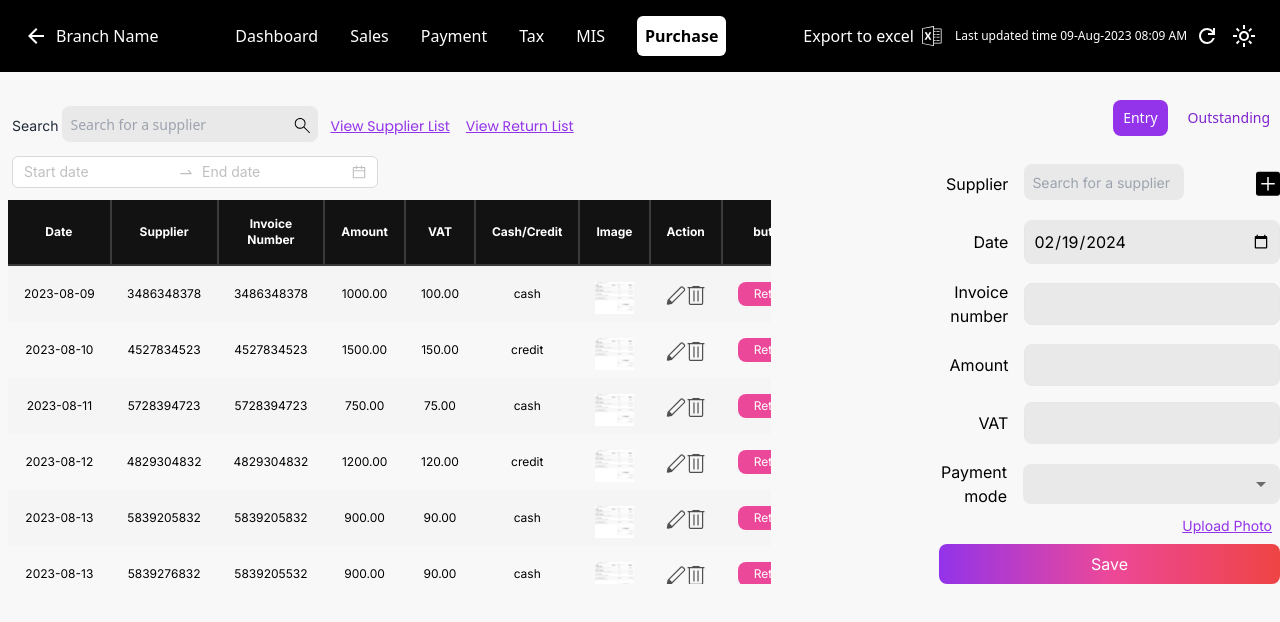
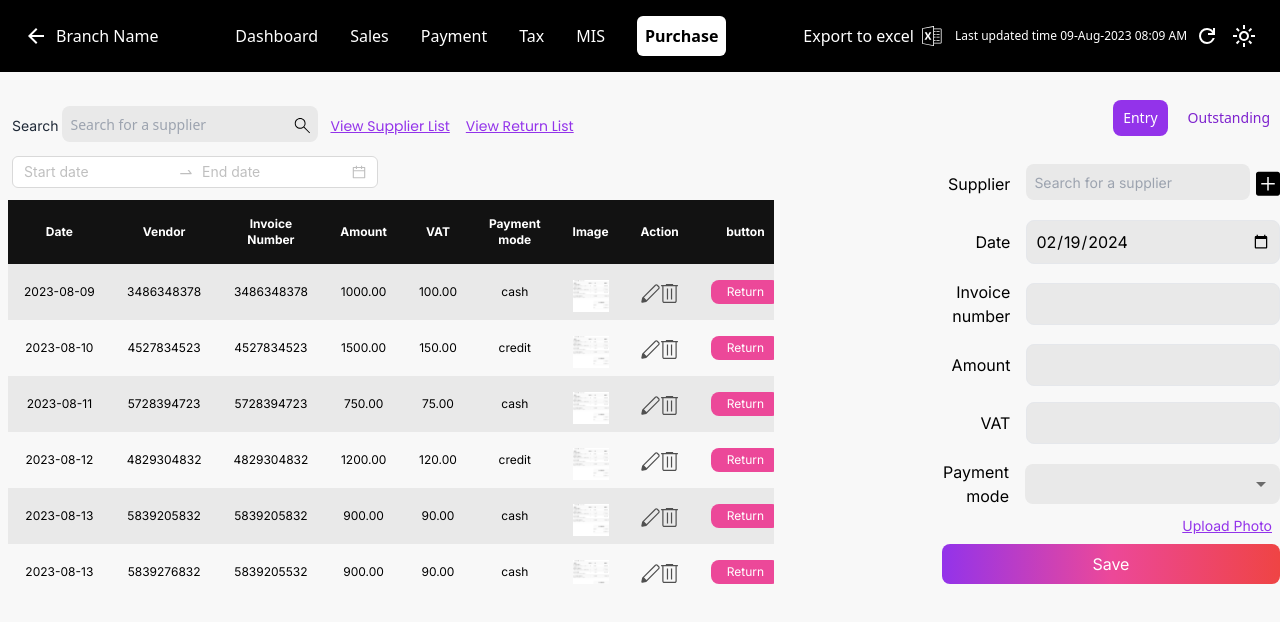
Before and after one commit to amarnadhcp/Sacrosys-purchase, a React (Create React App) app: page /purchase in a window 1280 px wide. Shown: the top 622 px of the page. Built offline with nearby package versions, Linux system fonts and the light colour scheme.

Commit message:
feat(updated completed)

```diff
--- a/src/component/AutoComplete/Autocomplete.jsx
+++ b/src/component/AutoComplete/Autocomplete.jsx
@@ -118,7 +118,7 @@ const Autocomplete = ({ suggestions, width, height,MinWidth, onInputChange,onSel
         value={input}
         ref={autocompleteRef}
         placeholder="Search for a supplier"
-        className={`bg-inputColor rounded-lg p-2  w-${MinWidth||40}  md:w-${width||52}
+        className={`bg-inputColor rounded-lg p-2  w-${MinWidth||40}  md:w-${width||56}
         text-sm mb-1 outline-none h-9 md:h-${height || "10"}`}
       />
       {renderAutocomplete()}
--- a/src/component/Entry/EntryTable.jsx
+++ b/src/component/Entry/EntryTable.jsx
@@ -13,11 +13,7 @@ function EntryTable() {
   const [selectedDateRange, setSelectedDateRange] = useState([]);
 
   const handleDateRangeChange = (dates) => {
-    if (!dates) {
-      setSelectedDateRange([]);
-      return;
-    }
-    setSelectedDateRange(dates);
+    !dates ? setSelectedDateRange([]) : setSelectedDateRange(dates);
   };
 
   // Filter data based on selected date range
@@ -40,22 +36,22 @@ function EntryTable() {
           <table className="w-full text-xs text-left rtl:text-right text-gray-500 dark:text-gray-400 z-0 border-collapse">
             <thead className="sticky  top-0 text-xs text-white font-inter bg-custom-black text-center ">
               <tr>
-                <th className="px-2 py-2 md:px-4 md:py-4 border-b-2 border-r-2 border-solid border-[#3A3A3A]">Date</th>
-                <th className="px-2 py-2 md:px-4 md:py-4 border-b-2 border-r-2 border-solid border-[#3A3A3A]">Supplier</th>
-                <th className="px-2 py-2 md:px-4 md:py-4 border-b-2 border-r-2 border-solid border-[#3A3A3A]">Invoice Number</th>
-                <th className="px-2 py-2 md:px-4 md:py-4 border-b-2 border-r-2 border-solid border-[#3A3A3A]">Amount</th>
-                <th className="px-2 py-2 md:px-4 md:py-4 border-b-2 border-r-2 border-solid border-[#3A3A3A]">VAT</th>
-                <th className="px-2 py-2 md:px-4 md:py-4 border-b-2 border-r-2 border-solid border-[#3A3A3A]">Cash/Credit</th>
-                <th className="px-2 py-2 md:px-4 md:py-4 border-b-2 border-r-2 border-solid border-[#3A3A3A]">Image</th>
-                <th className="px-2 py-2 md:px-4 md:py-4 border-b-2 border-r-2 border-solid border-[#3A3A3A]">Action</th>
-                <th className="px-2 py-2 md:px-4 md:py-4 border-b-2 border-r-2 border-solid border-[#3A3A3A]">button</th>
+                <th className="px-2 py-2 md:px-4 md:py-4 ">Date</th>
+                <th className="px-2 py-2 md:px-4 md:py-4 ">Vendor</th>
+                <th className="px-2 py-2 md:px-4 md:py-4 ">Invoice Number</th>
+                <th className="px-2 py-2 md:px-4 md:py-4 ">Amount</th>
+                <th className="px-2 py-2 md:px-4 md:py-4 ">VAT</th>
+                <th className="px-2 py-2 md:px-4 md:py-4 ">Payment mode</th>
+                <th className="px-2 py-2 md:px-4 md:py-4 ">Image</th>
+                <th className="px-2 py-2 md:px-4 md:py-4 ">Action</th>
+                <th className="px-2 py-2 md:px-4 md:py-4 ">button</th>
               </tr>
             </thead>
             <tbody>
               {filteredData.map((item) => (
                 <tr
                   key={item.id}
-                  className="even:bg-default odd:bg-oddcolor text-center font-inter"
+                  className="even:bg-default odd:bg-[#E9E9E9]  text-center font-inter"
                 >
                   <td className="px-4 py-4 whitespace-nowrap text-black">
                     {item.date}
```
